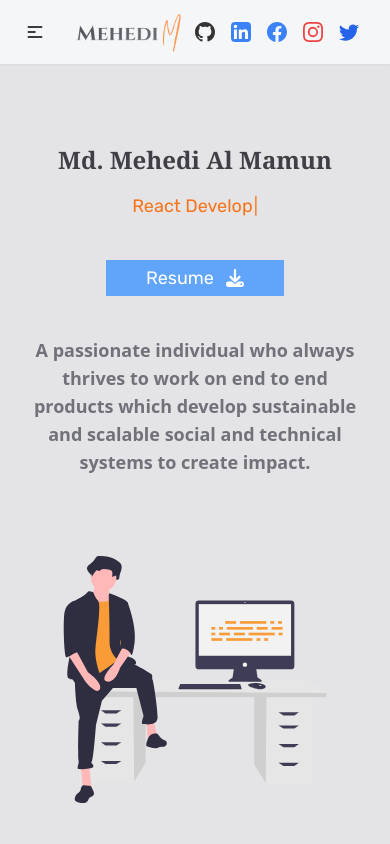
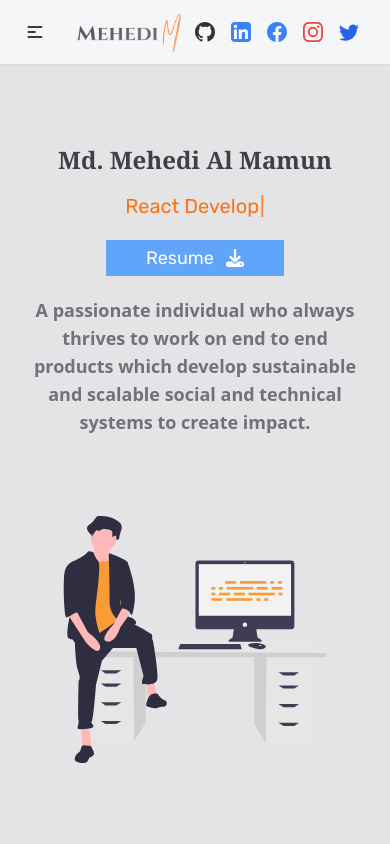
Before and after one commit to mehedialmamun21/my-portfolio, a React (Create React App) app: page / in a window 390 px wide. Shown: the top 844 px of the page. Built offline with nearby package versions, Linux system fonts and the light colour scheme.

Commit message:
homeDetails and education section updated

```diff
--- a/src/Pages/Contact/Contact.js
+++ b/src/Pages/Contact/Contact.js
@@ -26,7 +26,7 @@ const Contact = () => {
 
             <div className='lg:flex justify-center items-center'>
 
-                <img src="https://i.postimg.cc/BnRqLz8G/lovepik-small-fresh-note-graduation-book-message-text-box-png-image-401397627-wh1200-removebg-previe.png" className='w-2/3 lg:w-2/6 ml-16 lg:ml-0' alt="" />
+                <img src="https://i.postimg.cc/BnRqLz8G/lovepik-small-fresh-note-graduation-book-message-text-box-png-image-401397627-wh1200-removebg-previe.png" className='w-3/4 lg:w-2/6 ml-12 lg:ml-0' alt="" />
 
                 <div className='w-full mt-8 md:mt-0 md:w-5/12 text-black lg:pl-20'>
                     <form className='row' onSubmit={sendEmail}>
@@ -39,10 +39,10 @@ const Contact = () => {
                                 <input type="email" name="user_email" placeholder='Your Email' className='form-control border border-zinc-300 bg-white w-full py-4 px-3 outline-none rounded-sm' required />
                             </div>
 
-                            <input name="user_subject" type="text" placeholder="Subject" className="form-control border border-zinc-300 bg-white py-4 px-3 h-14 w-full mt-2 focus:outline-none rounded-sm"></input>
+                            <input name="user_subject" type="text" placeholder="Subject" className="form-control border border-zinc-300 bg-white py-4 px-3 h-14 w-full mt-0 lg:mt-2 focus:outline-none rounded-sm"></input>
 
                             <div>
-                                <textarea name='message' rows="4" placeholder='Type Your Message' className='form-control border border-zinc-300 bg-white w-full mt-2 py-4 px-3 outline-none rounded-sm' required />
+                                <textarea name='message' rows="4" placeholder='Type Your Message' className='form-control border border-zinc-300 bg-white w-full mt-0 lg:mt-2 py-4 px-3 outline-none rounded-sm' required />
                             </div>
 
                             <input type="submit" value="Send Message" className='form-control border-none btn bg-green-500 hover:bg-green-600 text-white w-2/4 lg:w-1/3 py-3 lg:px-8 mt-2 rounded-sm font-bold' />
--- a/src/Pages/Education/Education.js
+++ b/src/Pages/Education/Education.js
@@ -12,17 +12,17 @@ const Education = () => {
             <div>
                 <div className='lg:grid grid-cols-1 lg:grid-cols-2'>
 
-                    <div className="mb-5 lg:mb-0 pl-7 lg:pl-0 pt-0 lg:pt-5 flex justify-center">
+                    <div className="mb-5 lg:mb-0 pt-0 lg:pt-5 flex justify-center">
                         <img src="https://i.postimg.cc/7LVwsZsq/6814115-removebg-preview.png" className='w-2/3 lg:w-3/5' alt="" />
                     </div>
 
-                    <div className='pt-5 lg:pt-8'>
+                    <div className='pt-0 lg:pt-8'>
 
                         <div className='text-center'>
                             <h2 className='text-4xl lg:text-5xl font-semibold pb-3 lg:pb-5'>Education</h2>
                             <p className='text-2xl lg:text-3xl font-semibold pb-3 lg:pb-5'>Basic Qualification and Certifcations</p>
                             <p className='text-xl lg:text-2xl pb-3 lg:pb-4'>All Handle including Leetcode, HackerRank, Codeforces, Atcoder, Codechef, etc</p>
-                            <div className='flex gap-4 items-center justify-center'>
+                            <div className='flex gap-7 items-center justify-center'>
                                 <a href="#"><SiLeetcode size="3rem" /></a>
                                 <a href="#"><SiHackerrank className='text-green-500' size="3rem" /></a>
                                 <a href="#"><SiStopstalk className='text-red-700' size="3rem" /></a>
--- a/src/Pages/Home/HomeDetails.js
+++ b/src/Pages/Home/HomeDetails.js
@@ -26,7 +26,7 @@ const HomeDetails = () => {
                             <div className='text-2xl lg:text-4xl text-zinc-700 font-serif font-semibold'>{state.titleOne}</div>
                         </h2>
 
-                        <div className='text text-lg lg:text-xl text-orange-500 font-serif mt-4'>
+                        <div className='text text-xl lg:text-xl text-orange-500 font-serif mt-4'>
                             <Typewriter
                                 options={{
                                     autoStart: true,
@@ -48,7 +48,7 @@ const HomeDetails = () => {
                             </a>
                         </div> */}
 
-                        <div className='mt-10'>
+                        <div className='mt-5'>
                             <a href="#" className='inline-block'>
                                 <button className='flex items-center text-lg px-10 py-1 text-white bg-blue-400'>
                                     <p className='pr-3'>Resume</p>
@@ -57,7 +57,7 @@ const HomeDetails = () => {
                             </a>
                         </div>
 
-                        <div className='mt-10 lg:border-l-4 lg:border-r-2 border-orange-500'>
+                        <div className='mt-5 lg:border-l-4 lg:border-r-2 border-orange-500'>
                             <p className='text-zinc-500 text-lg lg:text-2xl px-2 lg:px-1 font-sans font-semibold '>
                                 A passionate individual who always thrives to work on end to
                                 end products which develop sustainable and scalable social
```
